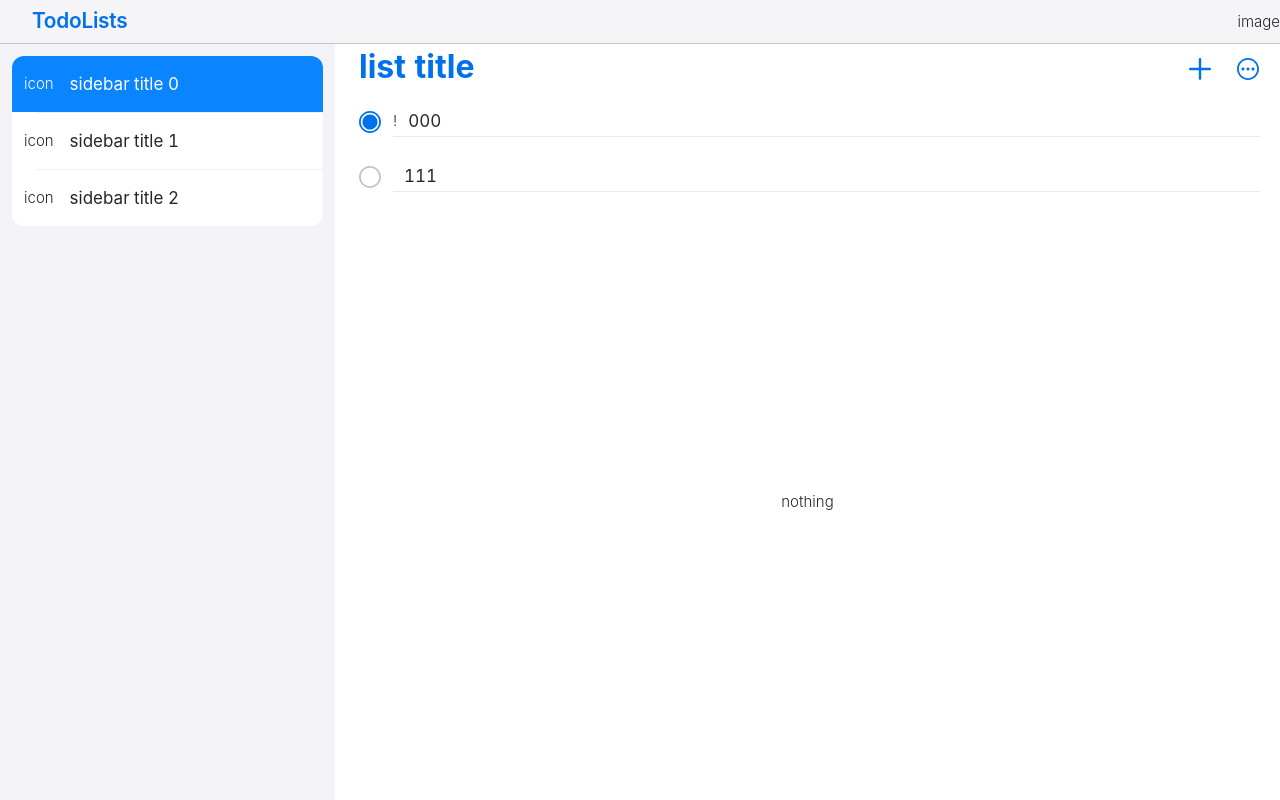
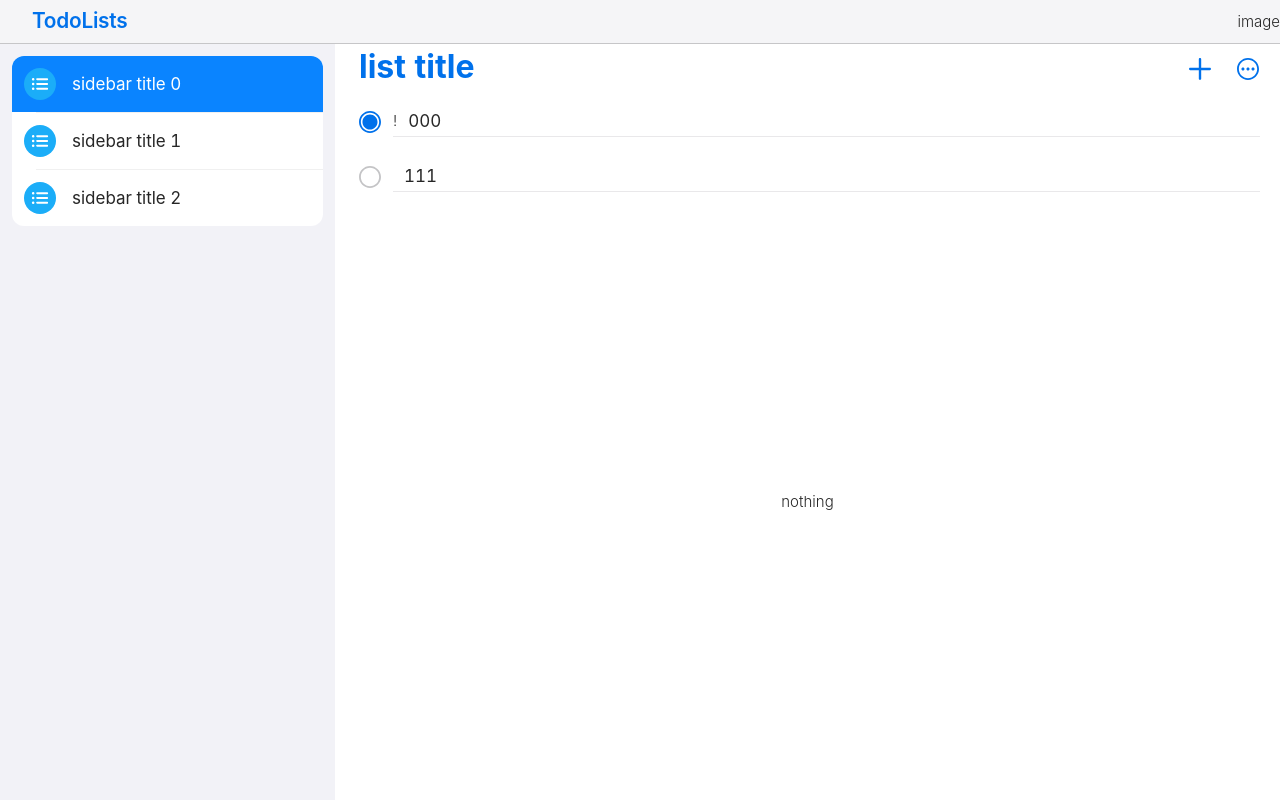
Before and after one commit to ShihTingJustin/todo-react-fp, a React (Create React App) app: page / in a window 1280 px wide. Built offline with nearby package versions, Linux system fonts and the light colour scheme.

Commit message:
feat: add list icon

```diff
--- /dev/null
+++ b/src/assets/list.tsx
@@ -0,0 +1,13 @@
+const ListIcon = () => {
+  return (
+    <svg viewBox="0 0 64 64" xmlns="http://www.w3.org/2000/svg" className="reminder-list-icon">
+      <path
+        d="M18.344 25.056a2.579 2.579 0 002.57-2.57c0-1.414-1.157-2.586-2.57-2.586-1.413 0-2.57 1.172-2.57 2.585a2.579 2.579 0 002.57 2.57zm28.018-.707a1.854 1.854 0 001.864-1.864 1.845 1.845 0 00-1.864-1.864H26.175a1.845 1.845 0 00-1.863 1.864c0 1.037.811 1.864 1.863 1.864h20.187zM18.344 34.57a2.579 2.579 0 002.57-2.57 2.579 2.579 0 00-2.57-2.57 2.579 2.579 0 00-2.57 2.57 2.579 2.579 0 002.57 2.57zm28.018-.706A1.845 1.845 0 0048.226 32a1.845 1.845 0 00-1.864-1.864H26.175A1.845 1.845 0 0024.312 32c0 1.037.811 1.864 1.863 1.864h20.187zM18.344 44.1a2.579 2.579 0 002.57-2.57c0-1.413-1.157-2.586-2.57-2.586-1.413 0-2.57 1.173-2.57 2.586a2.579 2.579 0 002.57 2.57zm28.018-.706a1.854 1.854 0 001.864-1.864 1.845 1.845 0 00-1.864-1.864H26.175a1.845 1.845 0 00-1.863 1.864c0 1.037.811 1.864 1.863 1.864h20.187z"
+        fill="#fff"
+        fill-rule="nonzero"
+      ></path>
+    </svg>
+  );
+};
+
+export default ListIcon;
--- a/src/components/sidebar/index.tsx
+++ b/src/components/sidebar/index.tsx
@@ -1,6 +1,8 @@
 import { useState } from 'react';
 
 import { Divider } from 'antd';
+
+import ListIcon from '@Assets/list';
 
 import './sidebar.scss';
 
@@ -8,7 +10,9 @@ const SidebarItem = ({ title, icon }: SidebarItemProps) => {
   return (
     <div className={`todo-list-menu-item pl-3 h-[3.5rem] flex items-center`} role="listbox">
       <div className="todo-list-menu-item-content flex items-center w-full">
-        <div>icon</div>
+        <div className='min-w-[2rem] min-h-[2rem] bg-icon-blue1 rounded-full'>
+          <ListIcon />
+        </div>
         <div className="content-wrap w-full ml-4">
           <div className="title-container">
             <div className="title">
--- a/tailwind.config.js
+++ b/tailwind.config.js
@@ -24,6 +24,9 @@ module.exports = {
         border: {
           gray1: '#c6c6c8',
           gray2: '#E9E8EA'
+        },
+        icon: {
+          blue1: '#1badf8'
         }
       },
       fontSize: {
```
